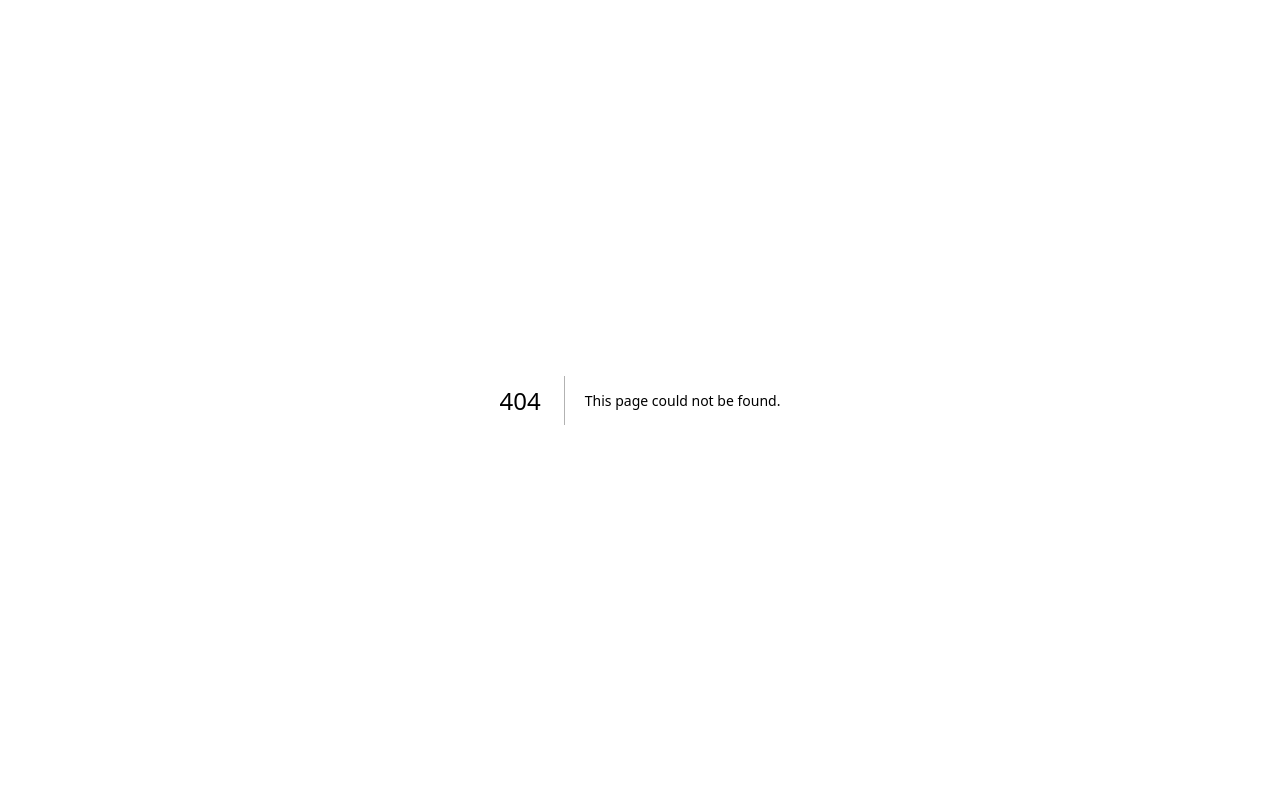
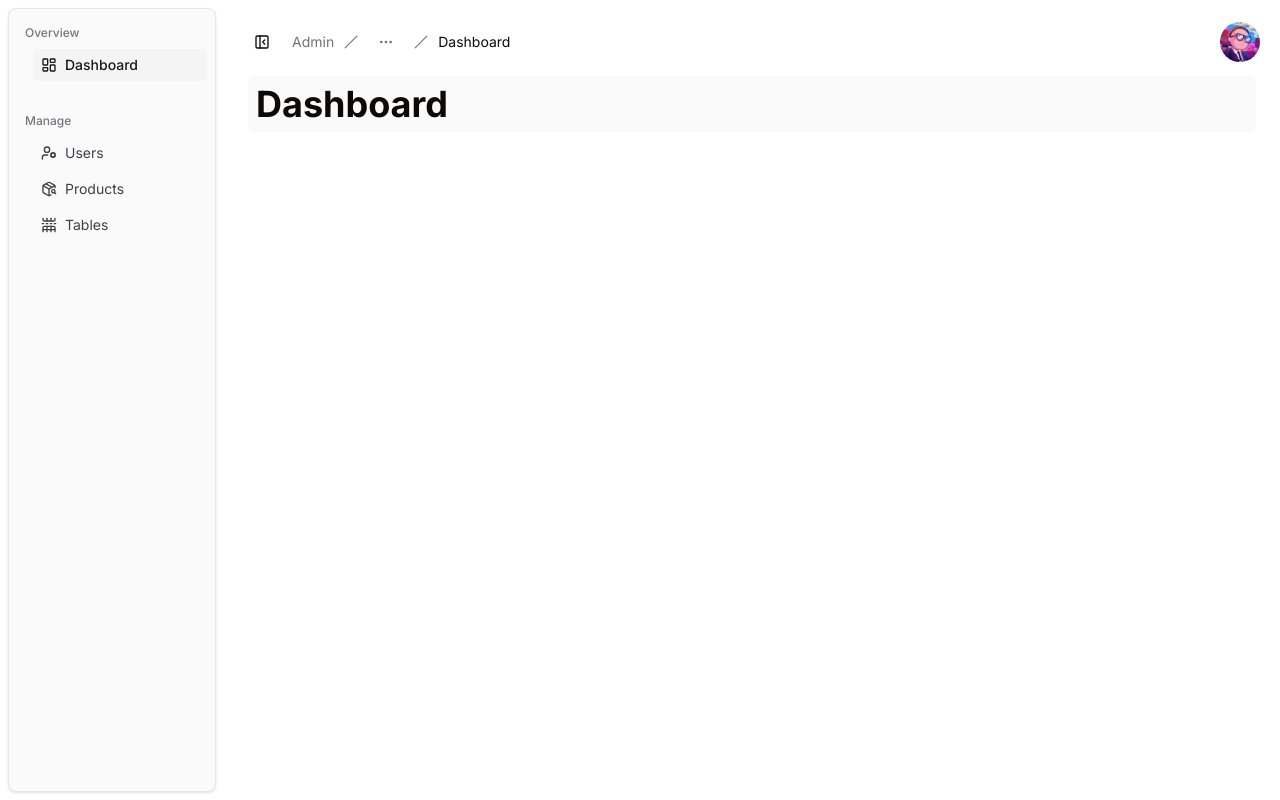
Before and after one commit to Yonathandj/frontend-pos, a Next.js app: page /admin/overview/dashboard in a window 1280 px wide. Before the commit this address had no page. Built offline with nearby package versions, Linux system fonts and the light colour scheme.

Commit message:
feat / add navigation breadcrumb and component

```diff
--- a/app/admin/layout.tsx
+++ b/app/admin/layout.tsx
@@ -3,16 +3,20 @@
 
 import NavigationSidebar from "@/components/custom/navigation-sidebar";
 import UserDropdown from "@/components/custom/user-dropdown";
+import NavigationBreadcrumb from "@/components/custom/navigation-breadcrumb";
 
 const AdminLayout = ({ children }: { children: React.ReactNode }) => {
   return (
     <>
       <SidebarProvider>
         <NavigationSidebar />
-        <div className="w-full p-4">
+        <div className="w-full p-6">
           <header>
             <nav className="flex items-center justify-between">
-              <SidebarTrigger />
+              <div className="flex items-center gap-x-4">
+                <SidebarTrigger />
+                <NavigationBreadcrumb />
+              </div>
               <UserDropdown />
             </nav>
           </header>
--- a/app/docs/page.tsx
+++ /dev/null
@@ -1,7 +0,0 @@
-import React from "react";
-
-const Page = () => {
-  return <div>Docs</div>;
-};
-
-export default Page;
--- /dev/null
+++ b/components/custom/navigation-breadcrumb.tsx
@@ -0,0 +1,55 @@
+"use client";
+
+import React from "react";
+import {
+  Breadcrumb,
+  BreadcrumbEllipsis,
+  BreadcrumbItem,
+  BreadcrumbList,
+  BreadcrumbPage,
+  BreadcrumbSeparator,
+} from "@/components/ui/breadcrumb";
+
+import { usePathname } from "next/navigation";
+
+import { Slash } from "lucide-react";
+
+const NavigationBreadcrumb = () => {
+  const pathname = usePathname();
+
+  return (
+    <Breadcrumb>
+      <BreadcrumbList>
+        <BreadcrumbItem>Admin</BreadcrumbItem>
+        <BreadcrumbSeparator>
+          <Slash />
+        </BreadcrumbSeparator>
+        <BreadcrumbItem>
+          <BreadcrumbEllipsis />
+        </BreadcrumbItem>
+        <BreadcrumbSeparator>
+          <Slash />
+        </BreadcrumbSeparator>
+        {pathname.includes("/overview") ? (
+          <BreadcrumbItem>
+            <BreadcrumbPage>
+              {pathname.split("/overview/")[1].charAt(0).toUpperCase() +
+                pathname.split("/overview/")[1].substring(1)}
+            </BreadcrumbPage>
+          </BreadcrumbItem>
+        ) : pathname.includes("/manage") ? (
+          <BreadcrumbItem>
+            <BreadcrumbPage>
+              {pathname.split("/manage/")[1].charAt(0).toUpperCase() +
+                pathname.split("/manage/")[1].substring(1)}
+            </BreadcrumbPage>
+          </BreadcrumbItem>
+        ) : (
+          <></>
+        )}
+      </BreadcrumbList>
+    </Breadcrumb>
+  );
+};
+
+export default NavigationBreadcrumb;
--- /dev/null
+++ b/components/ui/breadcrumb.tsx
@@ -0,0 +1,115 @@
+import * as React from "react"
+import { Slot } from "@radix-ui/react-slot"
+import { ChevronRight, MoreHorizontal } from "lucide-react"
+
+import { cn } from "@/lib/utils"
+
+const Breadcrumb = React.forwardRef<
+  HTMLElement,
+  React.ComponentPropsWithoutRef<"nav"> & {
+    separator?: React.ReactNode
+  }
+>(({ ...props }, ref) => <nav ref={ref} aria-label="breadcrumb" {...props} />)
+Breadcrumb.displayName = "Breadcrumb"
+
+const BreadcrumbList = React.forwardRef<
+  HTMLOListElement,
+  React.ComponentPropsWithoutRef<"ol">
+>(({ className, ...props }, ref) => (
+  <ol
+    ref={ref}
+    className={cn(
+      "flex flex-wrap items-center gap-1.5 break-words text-sm text-muted-foreground sm:gap-2.5",
+      className
+    )}
+    {...props}
+  />
+))
+BreadcrumbList.displayName = "BreadcrumbList"
+
+const BreadcrumbItem = React.forwardRef<
+  HTMLLIElement,
+  React.ComponentPropsWithoutRef<"li">
+>(({ className, ...props }, ref) => (
+  <li
+    ref={ref}
+    className={cn("inline-flex items-center gap-1.5", className)}
+    {...props}
+  />
+))
+BreadcrumbItem.displayName = "BreadcrumbItem"
+
+const BreadcrumbLink = React.forwardRef<
+  HTMLAnchorElement,
+  React.ComponentPropsWithoutRef<"a"> & {
+    asChild?: boolean
+  }
+>(({ asChild, className, ...props }, ref) => {
+  const Comp = asChild ? Slot : "a"
+
+  return (
+    <Comp
+      ref={ref}
+      className={cn("transition-colors hover:text-foreground", className)}
+      {...props}
+    />
+  )
+})
+BreadcrumbLink.displayName = "BreadcrumbLink"
+
+const BreadcrumbPage = React.forwardRef<
+  HTMLSpanElement,
+  React.ComponentPropsWithoutRef<"span">
+>(({ className, ...props }, ref) => (
+  <span
+    ref={ref}
+    role="link"
+    aria-disabled="true"
+    aria-current="page"
+    className={cn("font-normal text-foreground", className)}
+    {...props}
+  />
+))
+BreadcrumbPage.displayName = "BreadcrumbPage"
+
+const BreadcrumbSeparator = ({
+  children,
+  className,
+  ...props
+}: React.ComponentProps<"li">) => (
+  <li
+    role="presentation"
+    aria-hidden="true"
+    className={cn("[&>svg]:w-3.5 [&>svg]:h-3.5", className)}
+    {...props}
+  >
+    {children ?? <ChevronRight />}
+  </li>
+)
+BreadcrumbSeparator.displayName = "BreadcrumbSeparator"
+
+const BreadcrumbEllipsis = ({
+  className,
+  ...props
+}: React.ComponentProps<"span">) => (
+  <span
+    role="presentation"
+    aria-hidden="true"
+    className={cn("flex h-9 w-9 items-center justify-center", className)}
+    {...props}
+  >
+    <MoreHorizontal className="h-4 w-4" />
+    <span className="sr-only">More</span>
+  </span>
+)
+BreadcrumbEllipsis.displayName = "BreadcrumbElipssis"
+
+export {
+  Breadcrumb,
+  BreadcrumbList,
+  BreadcrumbItem,
+  BreadcrumbLink,
+  BreadcrumbPage,
+  BreadcrumbSeparator,
+  BreadcrumbEllipsis,
+}
--- a/constants/routes.ts
+++ b/constants/routes.ts
@@ -12,7 +12,7 @@
 export const SIDEBAR_ROUTES = [
   {
     title: "Dashboard",
-    url: "/admin/dashboard",
+    url: "/admin/overview/dashboard",
     icon: LayoutDashboard,
     group: OVERVIEW_GROUP,
   },
```
Also changed, not shown: app/admin/overview/dashboard/page.tsx (renamed from app/admin/dashboard/page.tsx).
